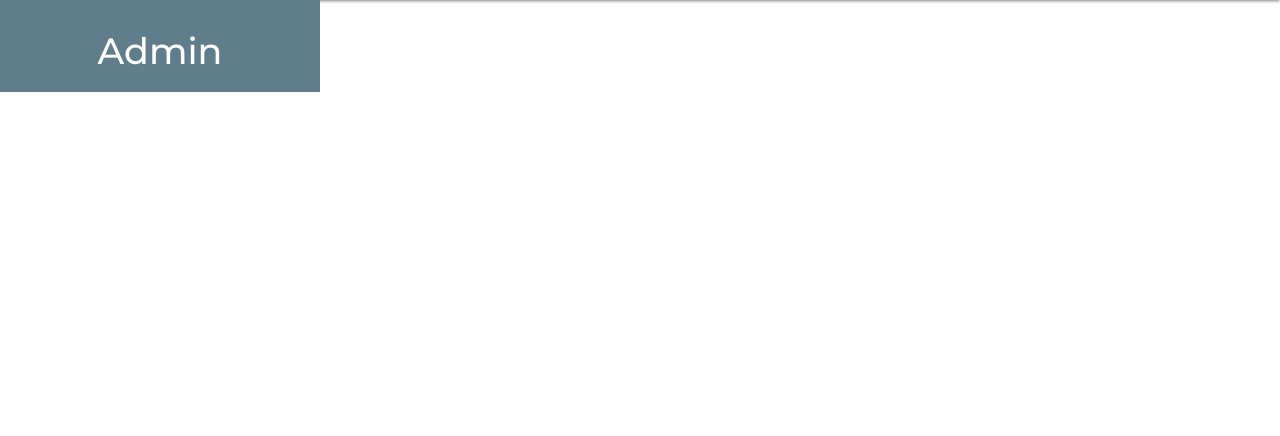
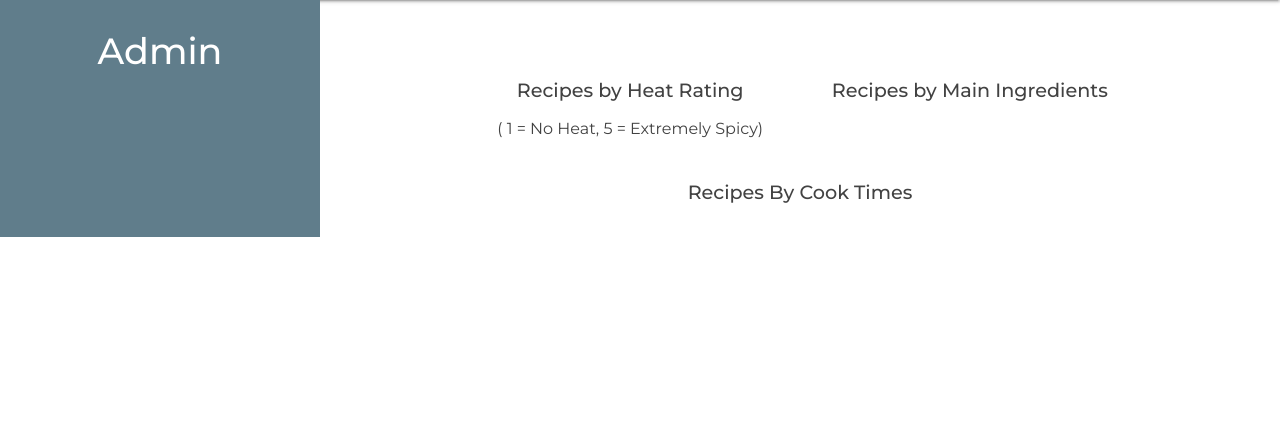
Before and after one commit to Code-Institute-Submissions/milestone4, a Flask app: page /admin in a window 1280 px wide. Shown: the part 64-500 px from the top of the page. Run offline with Flask 2, Linux system fonts and the light colour scheme; a database or web service that is not in the repository returns one stand-in record (values such as "Sample title"); data that the repository does not hold is empty; some libraries are stand-ins or nearby versions.

Commit message:
Added 3 charts to admin section

```diff
--- a/cookbook/app.py
+++ b/cookbook/app.py
@@ -262,7 +262,7 @@
 # This function will bring in the live data from the database and produce a json data
 @app.route('/get_data')
 def get_data():
-  keys = {'main_ingredient': True, 'heat_rating': True, '_id': False}
+  keys = {'main_ingredient': True, 'heat_rating': True, 'cook_time_hr': True, '_id': False}
 
   recipes = dumps(mongo.db.recipes.find(projection=keys))
 
--- a/cookbook/static/css/styles.css
+++ b/cookbook/static/css/styles.css
@@ -429,3 +429,9 @@
   .recipe-content-ingredients p {
     white-space: pre-wrap;
   }
+
+
+  /* Admin */
+  .recipe-content div.dc-chart {
+    float: none;
+  }
--- a/cookbook/static/js/data.js
+++ b/cookbook/static/js/data.js
@@ -3,5 +3,81 @@
   .await(makeGraphs);
 
 function makeGraphs(error, recipeData) {
+  var ndx = crossfilter(recipeData);
+
+  show_heat_rating(ndx);
+
+  show_main_ingredients(ndx);
+
+  show_cook_time(ndx);
+
+  dc.renderAll();
 
 }
+
+
+function show_heat_rating(ndx) {
+  var dim = ndx.dimension(dc.pluck('heat_rating'));
+  var group = dim.group();
+
+  dc.barChart("#heat_rating")
+      .width(400)
+      .height(300)
+      .margins({top: 10, right: 50, bottom: 50, left: 50 })
+      .dimension(dim)
+      .group(group)
+      .transitionDuration(500)
+      .x(d3.scale.ordinal())
+      .xUnits(dc.units.ordinal)
+      .elasticY(true)
+      .xAxisLabel("Heat Rating")
+      .yAxis().ticks(10);
+}
+
+
+function show_main_ingredients(ndx) {
+  var dim = ndx.dimension(dc.pluck('main_ingredient'));
+  var group = dim.group();
+
+
+  dc.pieChart("#main_ingredient")
+      .height(330)
+      .width(500)
+      .radius(250)
+      .transitionDuration(800)
+      .dimension(dim)
+      .group(group)
+      .legend(dc.legend());
+}
+
+
+
+function show_cook_time(ndx) {
+  var cook_dimension = ndx.dimension(function (d) {
+    if (d.cook_time_hr >= 3)
+      return "3hr +";
+    else if ( d.cook_time_hr == 0)
+      return "0-1hr";
+    else if ( d.cook_time_hr == 1)
+      return "1-2hr";
+    else if ( d.cook_time_hr == 2)
+      return "2-3hr";
+
+  });
+  var group = cook_dimension.group();
+
+  console.log(group.all());
+
+  dc.barChart("#cook_time")
+      .width(500)
+      .height(300)
+      .margins({top: 10, right: 50, bottom: 50, left: 50 })
+      .dimension(cook_dimension)
+      .group(group)
+      .transitionDuration(500)
+      .x(d3.scale.ordinal())
+      .xUnits(dc.units.ordinal)
+      .elasticY(true)
+      .xAxisLabel("Hours To Cook")
+      .yAxis().ticks(10);
+}
--- a/cookbook/templates/admin.html
+++ b/cookbook/templates/admin.html
@@ -3,7 +3,7 @@
 <section class="recipe">
   <div class="row flex recipe-wrapper">
 
-    <div class="col s12 m5 l4 xl3 side-bar blue-grey">
+    <div class="col s12 m12 l4 xl3 side-bar blue-grey">
 
       <div class="col s12 center-align white-text">
         <h3>Admin</h3>
@@ -13,11 +13,23 @@
 
 
 
-    <div class="col s12 m7 l8 xl9 recipe-content">
+    <div class="col s12 m12 l8 xl9 recipe-content">
       <div class="container">
         <div class="row">
-          <div class="col s12">
-            <p></p>
+          <div class="col s12 m12 l12 xl6 center-align">
+            <h4>Recipes by Heat Rating</h4>
+            <p>( 1 = No Heat, 5 = Extremely Spicy)</p>
+            <div id="heat_rating" class="center-align"></div>
+          </div>
+
+          <div class="col s12 m12 l12 xl6 center-align">
+            <h4>Recipes by Main Ingredients</h4>
+            <div id="main_ingredient"></div>
+          </div>
+
+          <div class="col s12  center-align">
+            <h4>Recipes By Cook Times</h4>
+            <div id="cook_time"></div>
           </div>
         </div>
       </div>
@@ -28,3 +40,11 @@
 
 
 {% endblock %}
+
+
+
+{% block additional_scripts %}
+
+<script type="text/javascript" src="{{ url_for('static', filename='js/data.js') }}"></script>
+
+{% endblock %}
--- a/cookbook/templates/base.html
+++ b/cookbook/templates/base.html
@@ -18,7 +18,7 @@
   <script type="text/javascript" src="{{ url_for('static', filename='js/lib/crossfilter.min.js') }}"></script>
   <script type="text/javascript" src="{{ url_for('static', filename='js/lib/dc.min.js') }}"></script>
   <script type="text/javascript" src="{{ url_for('static', filename='js/lib/queue.min.js') }}"></script>
-  <script type="text/javascript" src="{{ url_for('static', filename='js/data.js') }}"></script>
+
 </head>
 
 <body>
```
